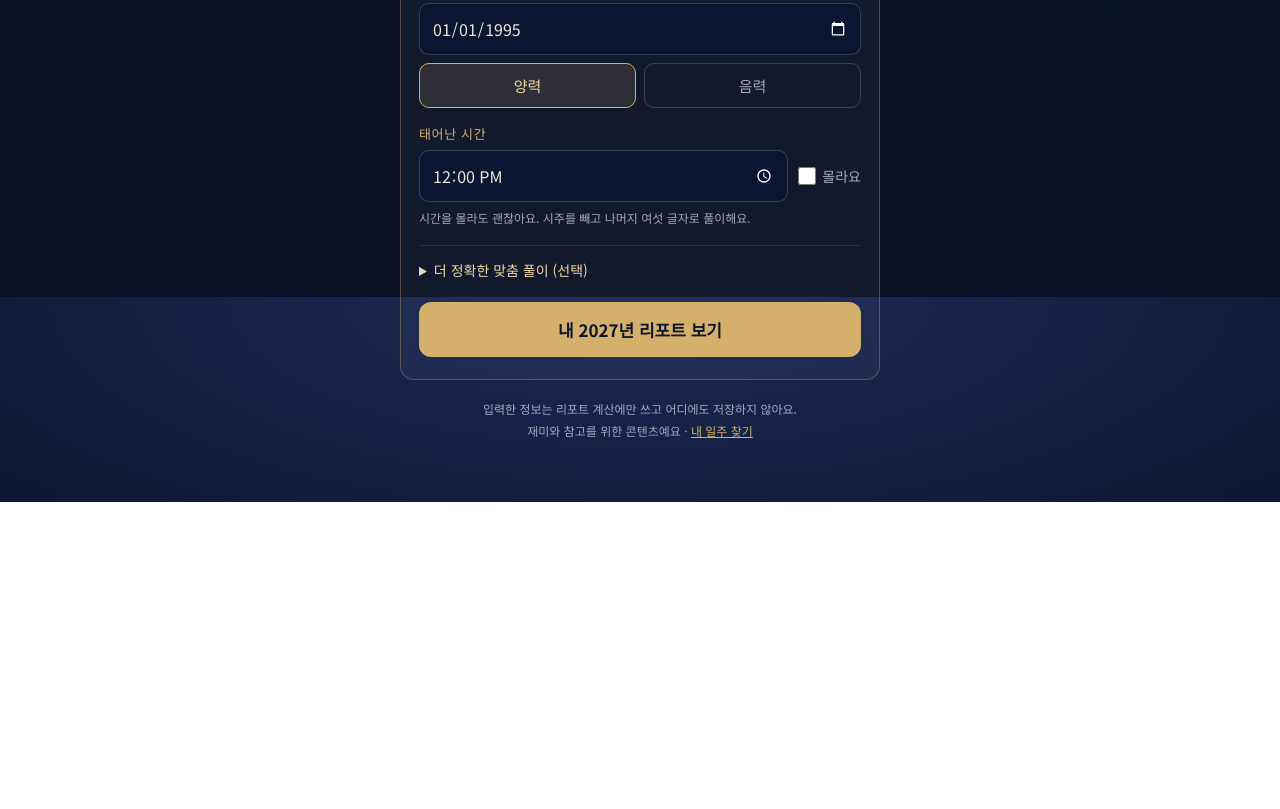
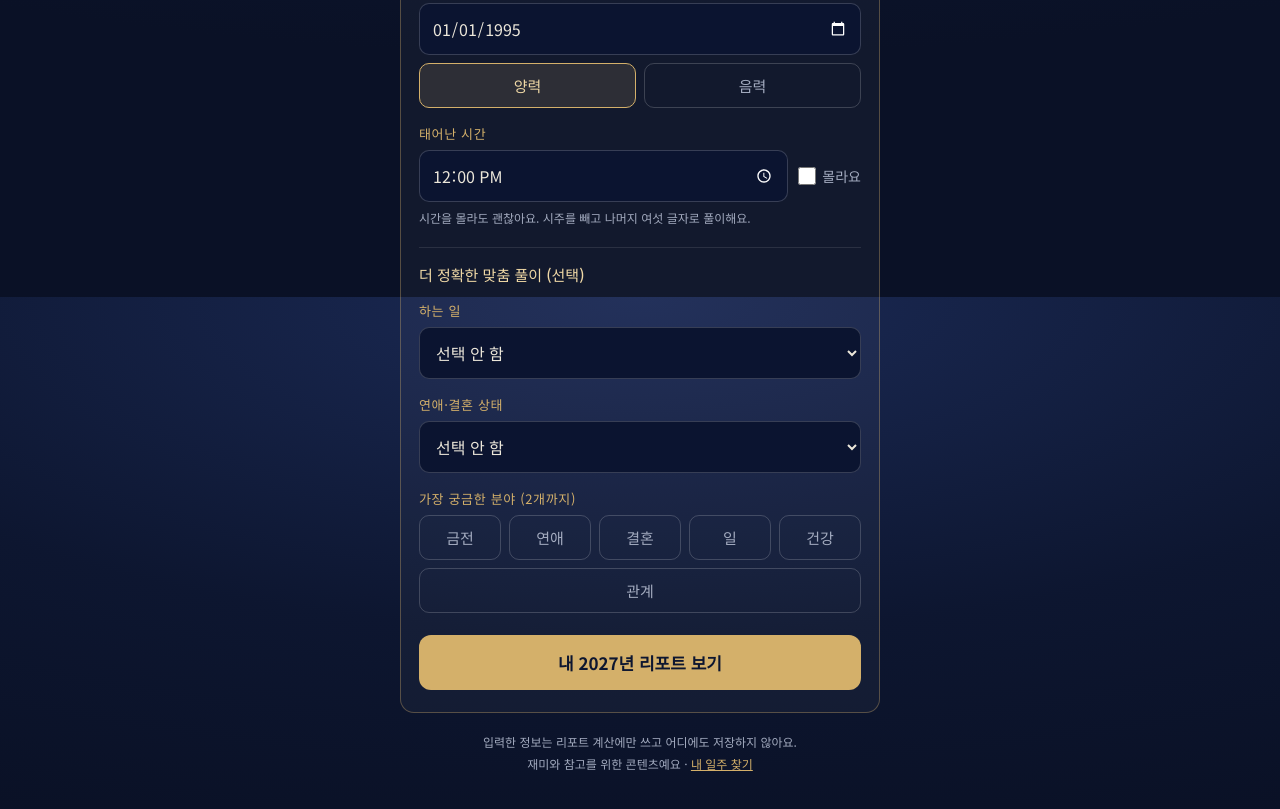
Before and after one commit to jthumbj/ilju-dogam, a plain HTML site: page report.html in a window 1280 px wide. Shown: the part 503-1312 px from the top of the page. Before the commit the page ends 1005 px from the top, so only its background shows below. Drawn offline with Linux system fonts and the light colour scheme.

Commit message:
입력 폼: 맞춤 풀이(선택) 항목 항상 펼쳐 두기
Co-Authored-By: Claude Opus 5.5 <noreply@anthropic.com>
Claude-Session: https://claude.ai/code/session_014Lwc5vCPvJPSs2qztEz8vj

```diff
--- a/report.html
+++ b/report.html
@@ -32,8 +32,8 @@ input[type=text],input[type=date],input[type=time],select{width:100%;font:16px '
 .row input[type=time]{flex:1}
 .chk{display:flex;align-items:center;gap:6px;font-size:14px;color:#a3abbf;white-space:nowrap}
 .chk input{width:18px;height:18px;accent-color:#d4b06a}
-details{margin-top:18px;border-top:1px solid rgba(255,255,255,.1);padding-top:14px}
-summary{cursor:pointer;color:#f0d9a6;font-size:14px}
+.opt{margin-top:20px;border-top:1px solid rgba(255,255,255,.1);padding-top:16px}
+.opt-t{color:#f0d9a6;font-size:15px;font-weight:500}
 .hint{font-size:12px;color:#a3abbf;margin-top:6px;line-height:1.6}
 .code{border:1px dashed rgba(212,176,106,.6);border-radius:12px;padding:14px;margin-top:20px;background:rgba(212,176,106,.05)}
 button{width:100%;margin-top:22px;font:700 17px 'Noto Sans KR',sans-serif;color:#0d1630;background:#d4b06a;border:0;border-radius:12px;padding:15px;cursor:pointer}
@@ -72,8 +72,8 @@ button{width:100%;margin-top:22px;font:700 17px 'Noto Sans KR',sans-serif;color:
     </div>
     <p class="hint">시간을 몰라도 괜찮아요. 시주를 빼고 나머지 여섯 글자로 풀이해요.</p>
 
-    <details>
-      <summary>더 정확한 맞춤 풀이 (선택)</summary>
+    <div class="opt">
+      <div class="opt-t">더 정확한 맞춤 풀이 (선택)</div>
       <label class="t" for="job">하는 일</label>
       <select id="job" name="job"><option value="">선택 안 함</option><option>직장인</option><option>자영업</option><option>학생·취준</option><option value="">기타</option></select>
       <label class="t" for="status">연애·결혼 상태</label>
@@ -87,7 +87,7 @@ button{width:100%;margin-top:22px;font:700 17px 'Noto Sans KR',sans-serif;color:
         <label><input type="checkbox" name="interests" value="건강"><span>건강</span></label>
         <label><input type="checkbox" name="interests" value="인간관계"><span>관계</span></label>
       </div>
-    </details>
+    </div>
 
     <!-- 매장 코드 칸: 필요할 때 다시 넣기 (api/report.py의 full 줄도 같이) -->
     <button type="submit">내 2027년 리포트 보기</button>
```
